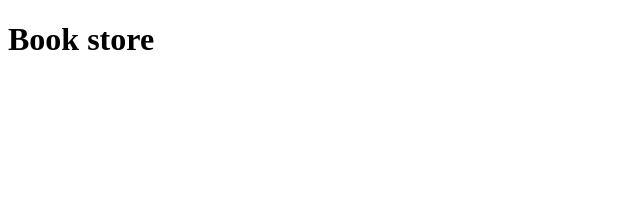
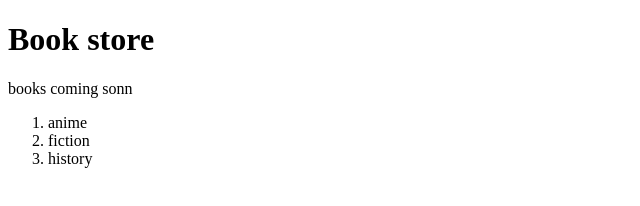
Before and after one commit to Mariumgit01/book-store, a plain HTML site: page index.html in a window 1280 px wide. Shown: the whole page, without its empty margins (0-640 px from the left). Drawn offline with Linux system fonts and the light colour scheme.

Commit message:
books comin

```diff
--- a/index.html
+++ b/index.html
@@ -8,6 +8,12 @@
 </head>
 <body>
     <h1>Book store</h1>
+    <p>books coming sonn</p>
+  <ol>
+    <li>anime</li>
+    <li>fiction</li>
+    <li>history</li>
+  </ol>
 
 </body>
 </html>
```
